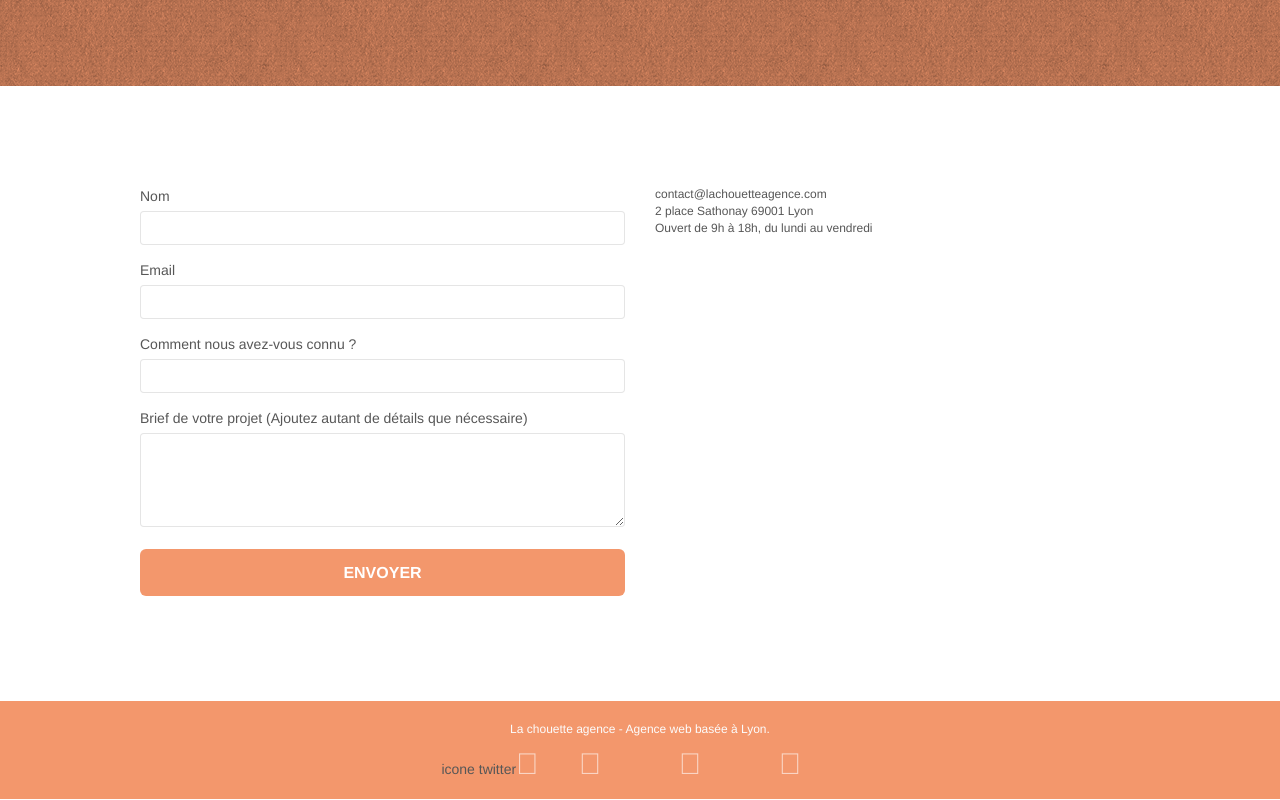
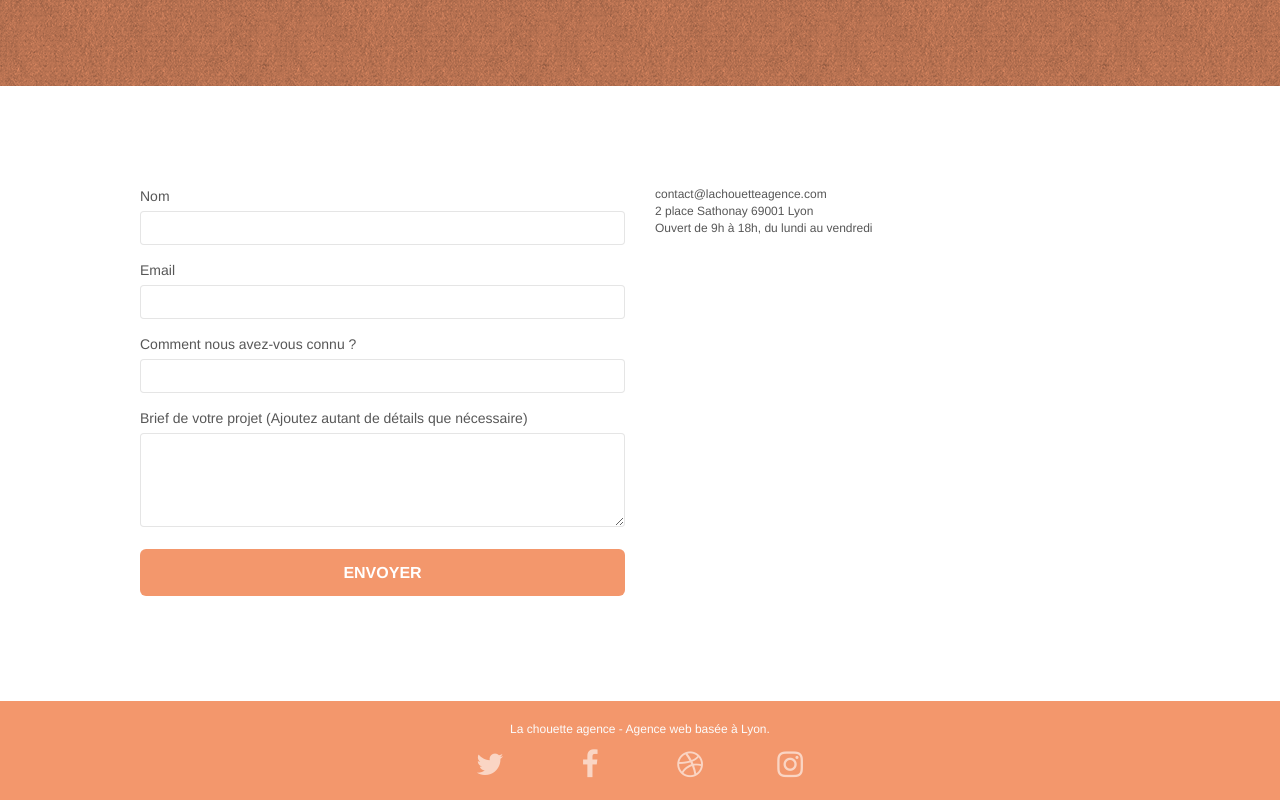
Before and after one commit to kilcoo/P4OC, a plain HTML site: page page2.html in a window 1280 px wide. Shown: the part 340-1140 px from the top of the page. Drawn offline with nearby package versions, Linux system fonts and the light colour scheme; some packages are replaced by stand-ins of ours; a script that the page names is missing.

Commit message:
icone page 2

```diff
--- a/page2.html
+++ b/page2.html
@@ -9,7 +9,7 @@
 
 		<link rel="stylesheet" href="https://maxcdn.bootstrapcdn.com/bootstrap/3.3.5/css/bootstrap.min.css">
 	  <link rel="stylesheet" type="text/css" href="style.css">
-	  <link rel="stylesheet" type="text/css" href="https://cdn.jsdelivr.net/npm/@fortawesome/fontawesome-free@5.15.4/css/fontawesome.min.css">
+	  <link rel="stylesheet" type="text/css" href="https://stackpath.bootstrapcdn.com/font-awesome/4.7.0/css/font-awesome.min.css">
 	  <link rel="stylesheet" type="text/css" href="./css/et-line.css">
 
     <title>Contacter-nous</title>
@@ -129,7 +129,7 @@
 				<div class="row row-no-gutters social">
 					<div class="col-sm-3">
 						<div class="text-center">
-							<a class="social" href="index.html">icone twitter<span class="fa fa-twitter icon-md"></span></a>
+							<a class="social" href="index.html"><span class="fa fa-twitter icon-md"></span></a>
 						</div>
 					</div>
 					<div class="col-sm-3">
@@ -162,5 +162,6 @@
 	<script src="https://cdnjs.cloudflare.com/ajax/libs/jquery.touchswipe/1.6.19/jquery.touchSwipe.min.js" integrity="sha512-YYiD5ZhmJ0GCdJvx6Xe6HzHqHvMpJEPomXwPbsgcpMFPW+mQEeVBU6l9n+2Y+naq+CLbujk91vHyN18q6/RSYw==" crossorigin="anonymous" referrerpolicy="no-referrer"></script>
 	<script src="https://cdnjs.cloudflare.com/ajax/libs/gmaps.js/0.4.25/gmaps.min.js"></script>
 
+
 </body>
 </html>
```
